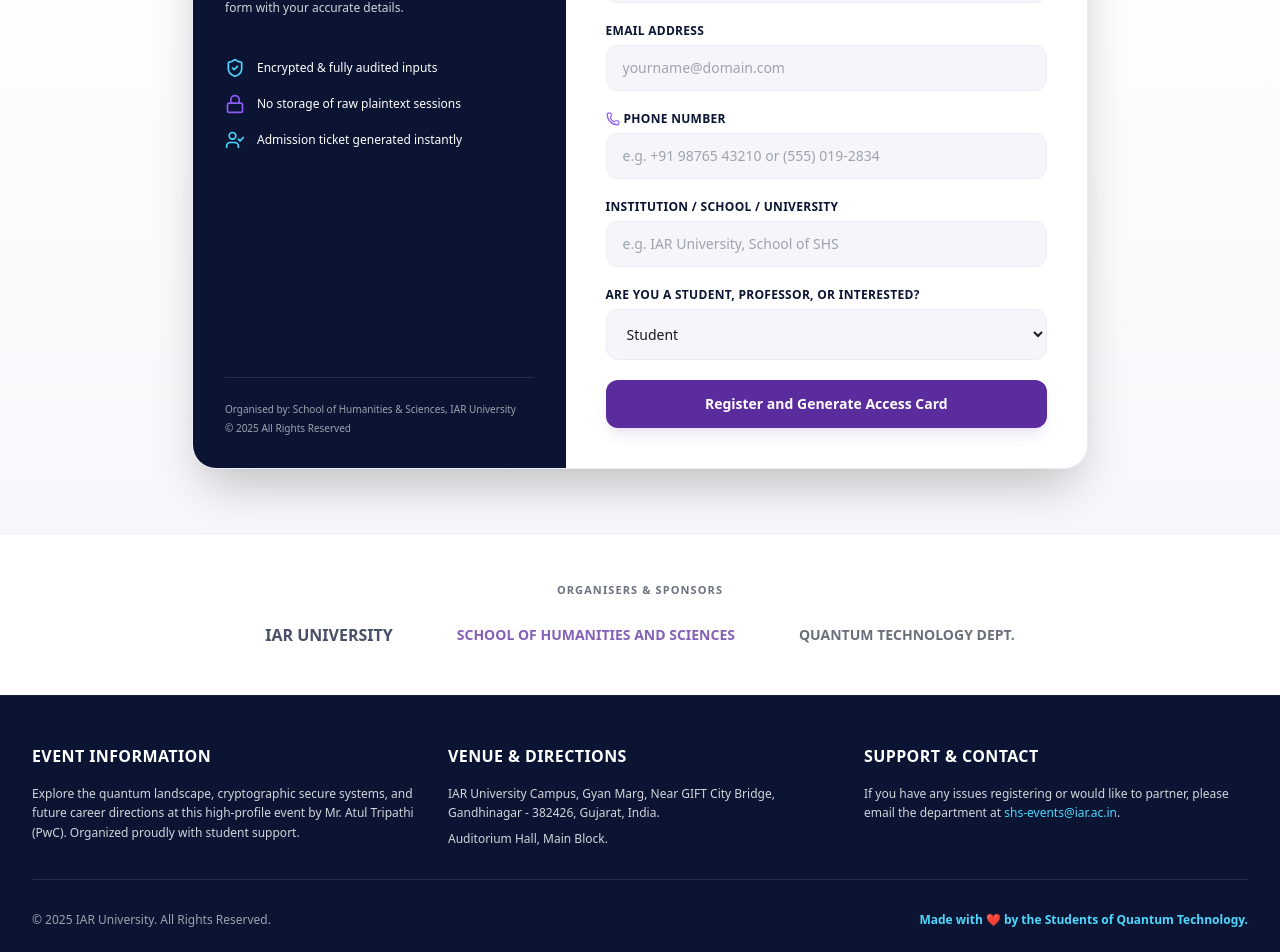
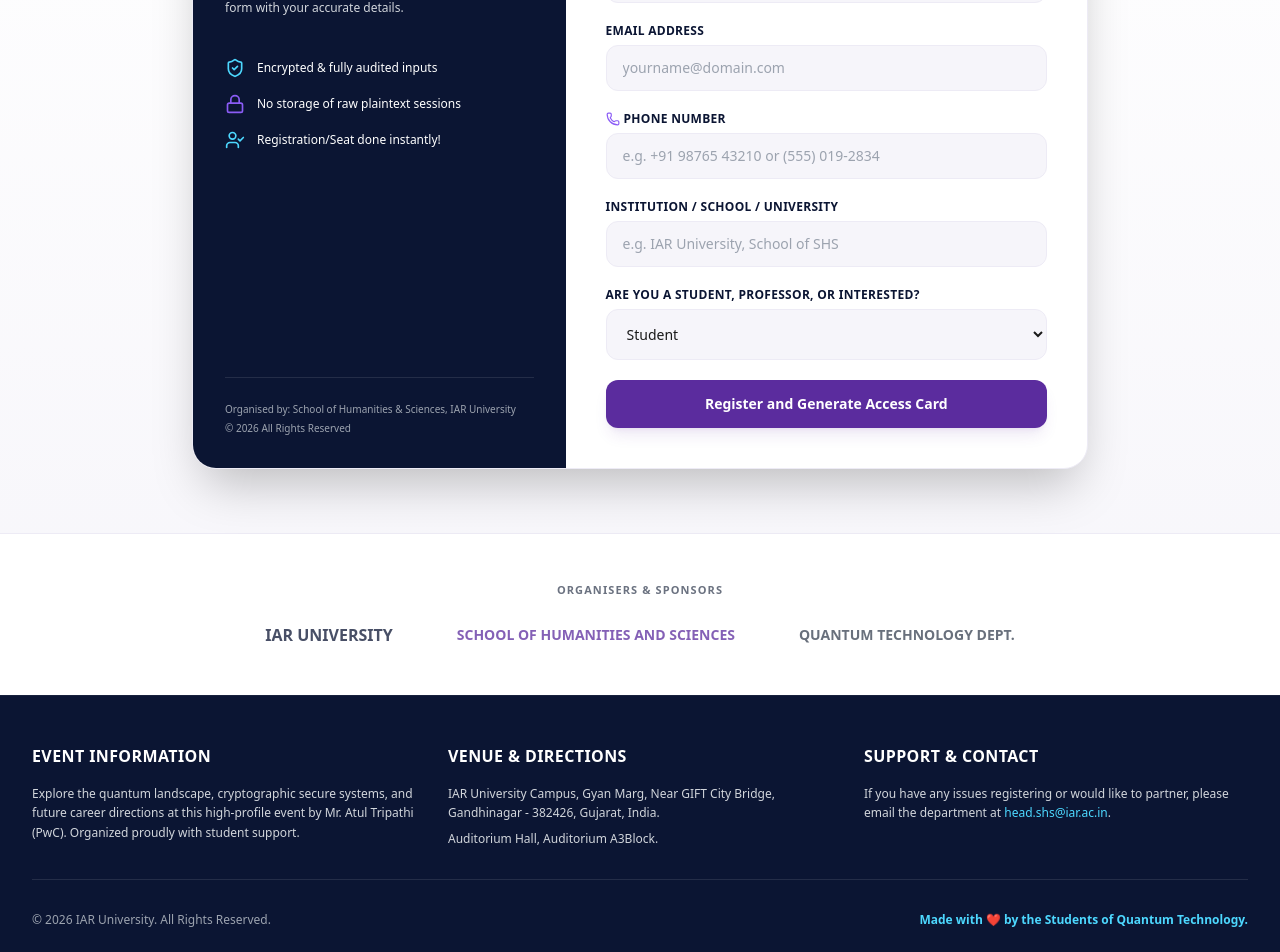
Before and after one commit to Soa1260/test-quantum, a Next.js app: page / in a window 1280 px wide. Shown: the part 1780-2732 px from the top of the page. Built offline with nearby package versions, Linux system fonts and the light colour scheme.

Commit message:
Update year and text in page.tsx

```diff
--- a/app/page.tsx
+++ b/app/page.tsx
@@ -334,14 +334,14 @@ export default function Home() {
                 </div>
                 <div className="flex items-center gap-3">
                   <UserCheck className="w-5 h-5 text-[#4DD8FF]" />
-                  <span>Admission ticket generated instantly</span>
+                  <span>Registration/Seat done instantly!</span>
                 </div>
               </div>
             </div>
 
             <div className="mt-8 pt-6 border-t border-white/10 text-[10px] text-gray-400">
               <p>Organised by: School of Humanities & Sciences, IAR University</p>
-              <p className="mt-1">© 2025 All Rights Reserved</p>
+              <p className="mt-1">© 2026 All Rights Reserved</p>
             </div>
           </div>
 
@@ -442,8 +442,7 @@ export default function Home() {
                   className="w-full bg-[#EDEBF5]/50 border border-[#EDEBF5] focus:border-[#8B5CF6] text-sm rounded-xl py-3.5 px-4 focus:outline-none transition font-medium"
                 >
                   <option value="student">Student</option>
-                  <option value="professor">Professor</option>
-                  <option value="interested">Interested in Quantum Tech</option>
+                  <option value="professor">Professor/Teacher</option>
                 </select>
               </div>
 
@@ -486,13 +485,13 @@ export default function Home() {
               IAR University Campus, Gyan Marg, Near GIFT City Bridge, Gandhinagar - 382426, Gujarat, India.
             </p>
             <p className="text-xs mt-2">
-              Auditorium Hall, Main Block.
+              Auditorium Hall, Auditorium A3Block.
             </p>
           </div>
           <div>
             <h5 className="font-extrabold text-white text-base mb-4 tracking-wide uppercase">Support & Contact</h5>
             <p className="text-xs leading-relaxed">
-              If you have any issues registering or would like to partner, please email the department at <span className="text-[#4DD8FF]">shs-events@iar.ac.in</span>.
+              If you have any issues registering or would like to partner, please email the department at <span className="text-[#4DD8FF]">head.shs@iar.ac.in</span>.
             </p>
           </div>
         </div>
@@ -501,7 +500,7 @@ export default function Home() {
 
         <div className="max-w-7xl mx-auto flex flex-col md:flex-row items-center justify-between gap-4 text-xs text-gray-400">
           <div>
-            <p>© 2025 IAR University. All Rights Reserved.</p>
+            <p>© 2026 IAR University. All Rights Reserved.</p>
           </div>
           <div className="text-center md:text-right font-semibold">
             <p className="text-[#4DD8FF] text-xs">
```
